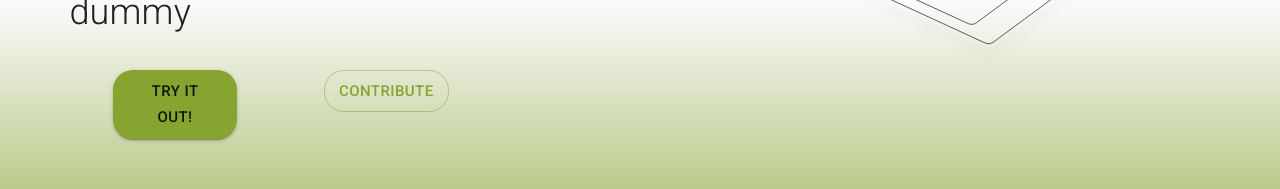
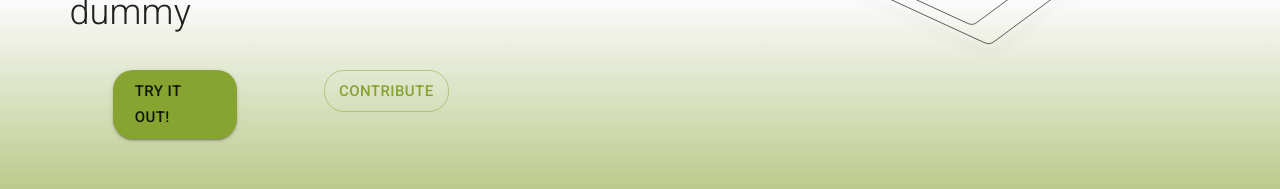
Before and after one commit to vinothpandian/metamorph-gui, a React (Create React App) app: page / in a window 1280 px wide. Shown: the part 504-693 px from the top of the page. Built offline with nearby package versions, Linux system fonts and the light colour scheme.

Commit message:
update InfoButton to link

```diff
--- a/src/components/InfoButton/index.jsx
+++ b/src/components/InfoButton/index.jsx
@@ -5,14 +5,33 @@ import Button from "@material-ui/core/Button";
 
 import { makeStyles } from "@material-ui/styles";
 
+import { RouterLink } from "../RouterLink";
+
 const useStyles = makeStyles(() => ({
   button: {
     borderRadius: "1.25rem"
   }
 }));
 
-const InfoButton = ({ children, ...buttonProps }) => {
+const InfoButton = ({ children, to, ...buttonProps }) => {
   const styles = useStyles();
+
+  if (to) {
+    return (
+      <Button
+        component={RouterLink}
+        to={to}
+        className={styles.button}
+        color="primary"
+        size="large"
+        fullWidth
+        {...buttonProps}
+      >
+        {children}
+      </Button>
+    );
+  }
+
   return (
     <Button
       className={styles.button}
@@ -26,8 +45,13 @@ const InfoButton = ({ children, ...buttonProps }) => {
   );
 };
 
+InfoButton.defaultProps = {
+  to: undefined
+};
+
 InfoButton.propTypes = {
-  children: PropTypes.node.isRequired
+  children: PropTypes.node.isRequired,
+  to: PropTypes.string
 };
 
 export default InfoButton;
--- a/src/screens/Home/FirstSection.jsx
+++ b/src/screens/Home/FirstSection.jsx
@@ -36,10 +36,14 @@ const FirstSection = () => {
             </Grid>
             <Grid item xs={10} container justify="space-around" spacing={2}>
               <Grid item xs={6} lg={4}>
-                <InfoButton variant="contained">Try it out!</InfoButton>
+                <InfoButton to="/try-it-out" variant="contained">
+                  Try it out!
+                </InfoButton>
               </Grid>
               <Grid item xs={6} lg={4}>
-                <InfoButton variant="outlined">Contribute</InfoButton>
+                <InfoButton to="/contribute" variant="outlined">
+                  Contribute
+                </InfoButton>
               </Grid>
             </Grid>
           </Grid>
--- a/src/screens/Home/index.jsx
+++ b/src/screens/Home/index.jsx
@@ -1,12 +1,12 @@
 import React from "react";
 import FirstSection from "./FirstSection";
-import SecondSection from "./SecondSection";
+// import SecondSection from "./SecondSection";
 
 const Home = () => {
   return (
     <>
       <FirstSection />
-      <SecondSection />
+      {/* <SecondSection /> */}
     </>
   );
 };
```
